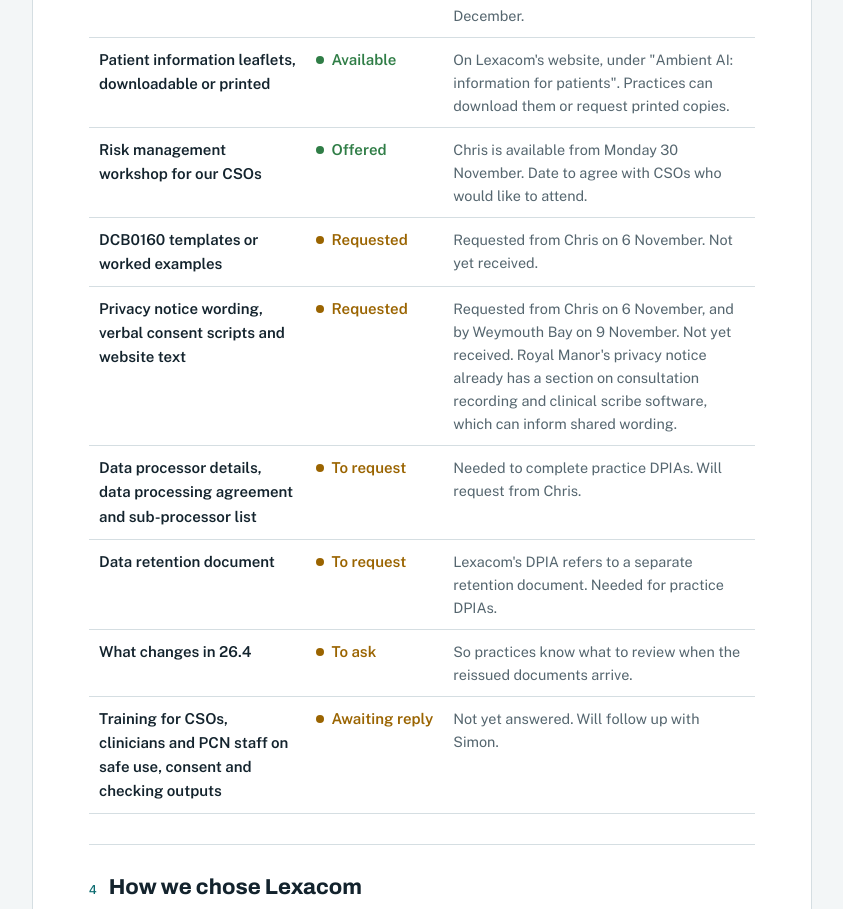
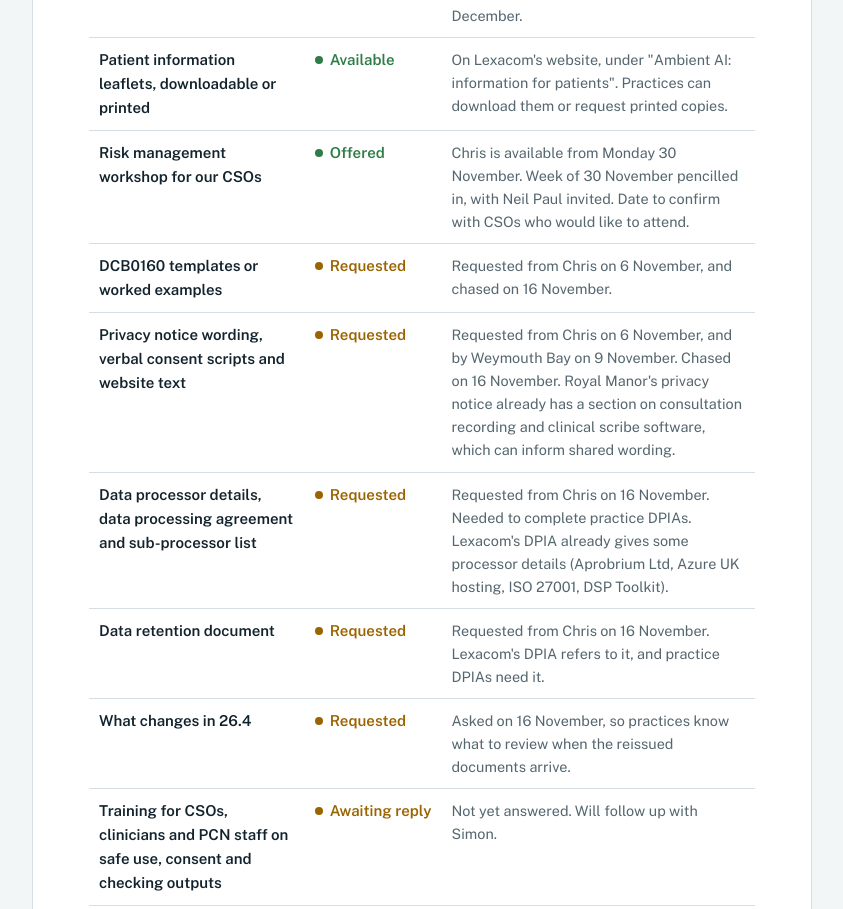
Before and after one commit to weyport-pcn/Lexacom-scrollsite, a plain HTML site: page index.html in a window 1280 px wide. Shown: the part 3620-4529 px from the top of the page, without its empty margins (218-1061 px from the left). Drawn offline with nearby package versions, Linux system fonts and the light colour scheme.

Commit message:
Update index.html

```diff
--- a/index.html
+++ b/index.html
@@ -165,12 +165,12 @@ footer{max-width:780px;margin:16px auto 0;font-size:.85rem;color:var(--muted)}
         <tr><td>DCB0129 safety case and hazard log</td><td><span class="st ok">Received</span></td><td class="note">Received 16 November. To be reissued with 26.4 in December.</td></tr>
         <tr><td>DPIA template or example</td><td><span class="st ok">Received</span></td><td class="note">Sent to Weymouth Bay and Mark on 16 November. To be reissued with 26.4 in December.</td></tr>
         <tr><td>Patient information leaflets, downloadable or printed</td><td><span class="st ok">Available</span></td><td class="note">On Lexacom's website, under "Ambient AI: information for patients". Practices can download them or request printed copies.</td></tr>
-        <tr><td>Risk management workshop for our CSOs</td><td><span class="st ok">Offered</span></td><td class="note">Chris is available from Monday 30 November. Date to agree with CSOs who would like to attend.</td></tr>
-        <tr><td>DCB0160 templates or worked examples</td><td><span class="st warn">Requested</span></td><td class="note">Requested from Chris on 6 November. Not yet received.</td></tr>
-        <tr><td>Privacy notice wording, verbal consent scripts and website text</td><td><span class="st warn">Requested</span></td><td class="note">Requested from Chris on 6 November, and by Weymouth Bay on 9 November. Not yet received. Royal Manor's privacy notice already has a section on consultation recording and clinical scribe software, which can inform shared wording.</td></tr>
-        <tr><td>Data processor details, data processing agreement and sub-processor list</td><td><span class="st warn">To request</span></td><td class="note">Needed to complete practice DPIAs. Will request from Chris.</td></tr>
-        <tr><td>Data retention document</td><td><span class="st warn">To request</span></td><td class="note">Lexacom's DPIA refers to a separate retention document. Needed for practice DPIAs.</td></tr>
-        <tr><td>What changes in 26.4</td><td><span class="st warn">To ask</span></td><td class="note">So practices know what to review when the reissued documents arrive.</td></tr>
+        <tr><td>Risk management workshop for our CSOs</td><td><span class="st ok">Offered</span></td><td class="note">Chris is available from Monday 30 November. Week of 30 November pencilled in, with Neil Paul invited. Date to confirm with CSOs who would like to attend.</td></tr>
+        <tr><td>DCB0160 templates or worked examples</td><td><span class="st warn">Requested</span></td><td class="note">Requested from Chris on 6 November, and chased on 16 November.</td></tr>
+        <tr><td>Privacy notice wording, verbal consent scripts and website text</td><td><span class="st warn">Requested</span></td><td class="note">Requested from Chris on 6 November, and by Weymouth Bay on 9 November. Chased on 16 November. Royal Manor's privacy notice already has a section on consultation recording and clinical scribe software, which can inform shared wording.</td></tr>
+        <tr><td>Data processor details, data processing agreement and sub-processor list</td><td><span class="st warn">Requested</span></td><td class="note">Requested from Chris on 16 November. Needed to complete practice DPIAs. Lexacom's DPIA already gives some processor details (Aprobrium Ltd, Azure UK hosting, ISO 27001, DSP Toolkit).</td></tr>
+        <tr><td>Data retention document</td><td><span class="st warn">Requested</span></td><td class="note">Requested from Chris on 16 November. Lexacom's DPIA refers to it, and practice DPIAs need it.</td></tr>
+        <tr><td>What changes in 26.4</td><td><span class="st warn">Requested</span></td><td class="note">Asked on 16 November, so practices know what to review when the reissued documents arrive.</td></tr>
         <tr><td>Training for CSOs, clinicians and PCN staff on safe use, consent and checking outputs</td><td><span class="st warn">Awaiting reply</span></td><td class="note">Not yet answered. Will follow up with Simon.</td></tr>
       </tbody>
     </table></div>
@@ -224,8 +224,8 @@ footer{max-width:780px;margin:16px auto 0;font-size:.85rem;color:var(--muted)}
   <section>
     <h2><span class="n">7</span>Next steps</h2>
     <ol class="steps">
-      <li>Ask Chris Bohin for the outstanding items: DCB0160 examples, privacy and consent wording, data processor details, data processing agreement, sub-processor list, data retention document, and what changes in 26.4.</li>
-      <li>Agree a date for Chris's risk management workshop (from 30 November) with CSOs who would like to attend.</li>
+      <li>Receive the outstanding items from Chris Bohin (chased 16 November): DCB0160 examples, privacy and consent wording, data processing agreement, sub-processor list, data retention document, and what changes in 26.4.</li>
+      <li>Confirm a date in the week of 30 November for Chris's risk management workshop with CSOs who would like to attend.</li>
       <li>Follow up training for CSOs, clinicians and PCN staff with Simon.</li>
       <li>Arrange a call with Alex Tealdi on the shared core and on cover for PCN services.</li>
       <li>Send Lexacom our combined list size so it can issue a quote.</li>
@@ -240,7 +240,7 @@ footer{max-width:780px;margin:16px auto 0;font-size:.85rem;color:var(--muted)}
   <section>
     <h2><span class="n">8</span>Update log</h2>
     <ul class="log">
-      <li><time datetime="2026-11-16">16 Nov 2026</time><span>Lexacom's DCB0129 safety case, hazard log, risk management plan and DPIA received, all due to be reissued with 26.4 in December. Lexacom's Clinical Safety Officer confirmed as Dr Neil Paul. CSO workshop available from 30 November. Links to NHS England's ambient scribe template DPIA added. Weymouth Bay's CSOs are refining their safety case through the pilot. Wording on sign-off updated to reflect the national standard and each CSO's role. Data retention document and 26.4 changes added to our requests.</span></li>
+      <li><time datetime="2026-11-16">16 Nov 2026</time><span>Lexacom's DCB0129 safety case, hazard log, risk management plan and DPIA received, all due to be reissued with 26.4 in December. Lexacom's Clinical Safety Officer confirmed as Dr Neil Paul. CSO workshop available from 30 November. Links to NHS England's ambient scribe template DPIA added. Weymouth Bay's CSOs are refining their safety case through the pilot. Wording on sign-off updated to reflect the national standard and each CSO's role. Outstanding items chased with Chris, plus the data retention document and what changes in 26.4. Workshop pencilled in for the week of 30 November. Lexacom's documents shared with Weymouth Bay and Royal Manor.</span></li>
       <li><time datetime="2026-11-11">11 Nov 2026</time><span>Royal Manor has agreed its drafts can inform the shared PCN core, and has shared its privacy notice wording, which already covers consultation recording and scribe software. Data processor details, data processing agreement and sub-processor list added to our requests to Lexacom, to complete the DPIAs.</span></li>
       <li><time datetime="2026-11-10">10 Nov 2026</time><span>Royal Manor sent its Core update in advance: Lexacom ordered, and a draft DCB0160 and DPIA written and shared with Mark. With their agreement, both drafts will inform the shared PCN core alongside Weymouth Bay's safety case.</span></li>
       <li><time datetime="2026-11-09">9 Nov 2026</time><span>Shared with practice managers and CSOs, with each practice asked to bring an update to Core on 11 November. Weymouth Bay's CSOs have completed their safety case, and the practice has asked Lexacom directly for the DPIA template and privacy notice wording. With their agreement, the shared PCN core will start from Weymouth Bay's safety case.</span></li>
```
